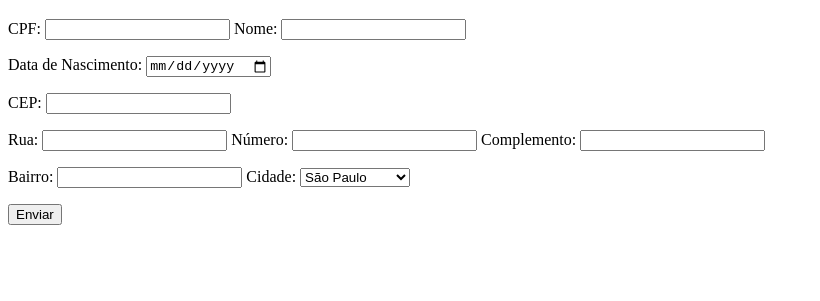
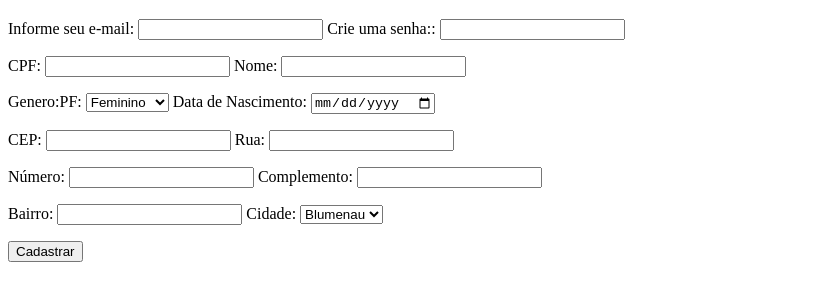
Before and after one commit to marciojmariano/curso-css, a plain HTML site: page ativ1-cadastrocliente.html in a window 1280 px wide. Shown: the part 87-388 px from the top of the page, without its empty margins (0-820 px from the left). Drawn offline with Linux system fonts and the light colour scheme.

Commit message:
Add files via upload

```diff
--- a/ativ1-cadastrocliente.html
+++ b/ativ1-cadastrocliente.html
@@ -13,21 +13,33 @@
     <body>
         <a href="ativi1-inicial.html">Voltar</a>
         <h1>Cadastro de clientes</h1>
-        <form action="/gravar" method="POST">
+        <form action="/cadastrar" method="POST">
+            <label for="email">Informe seu e-mail:</label>
+            <input type="text" id="email" name="email">
+            <label for="senha">Crie uma senha::</label>
+            <input type="text" id="senha" name="senha">
+            <p>
             <label for="cpf">CPF:</label>
             <input type="text" id="cpf" name="cpf">
             <label for="nome">Nome:</label>
             <input type="text" id="nome" name="nome">
+            </p>
             <p>
+            <label for="genero">Genero:PF:</label>
+            <select id="genero" name="genero">
+                <option value="f">Feminino</option>
+                <option value="m">Masculino</option>
+                <option value="o">Outros</option>
+            </select>
             <label for="nascimento">Data de Nascimento:</label>
             <input type="date" id="nascimento" name="nascimento">
             </p>
             <p>
             <label for="cep">CEP:</label>
             <input type="text" id="cep" name="cep">
-            </p>
             <label for="rua">Rua:</label>
             <input type="text" id="rua" name="rua">
+            </p>
             <label for="numero">Número:</label>
             <input type="text" id="numero" name="numero">
             <label for="complemento">Complemento:</label>
@@ -37,13 +49,13 @@
             <input type="text" id="bairro" name="bairro">
             <label for="cidade">Cidade:</label>
             <select id="cidade" name="cidade">
-                <option value="sp">São Paulo</option>
-                <option value="rj">Rio de Janeiro</option>
-                <option value="mg">Belo Horizonte</option>
+                <option value="bn">Blumenau</option>
+                <option value="ga">Gaspar</option>
+                <option value="in">Indaial</option>
             </select>
             </p>
             <!-- Botão para enviar TODOS os dados -->
-            <button type="submit">Enviar</button>
+            <button type="submit">Cadastrar</button>
         </form>
     </body>
 </html>
```
Also changed, not shown: ativ1-login.html (added, +25 -0 lines), ativi1-inicial.html (+2 -1 lines).
